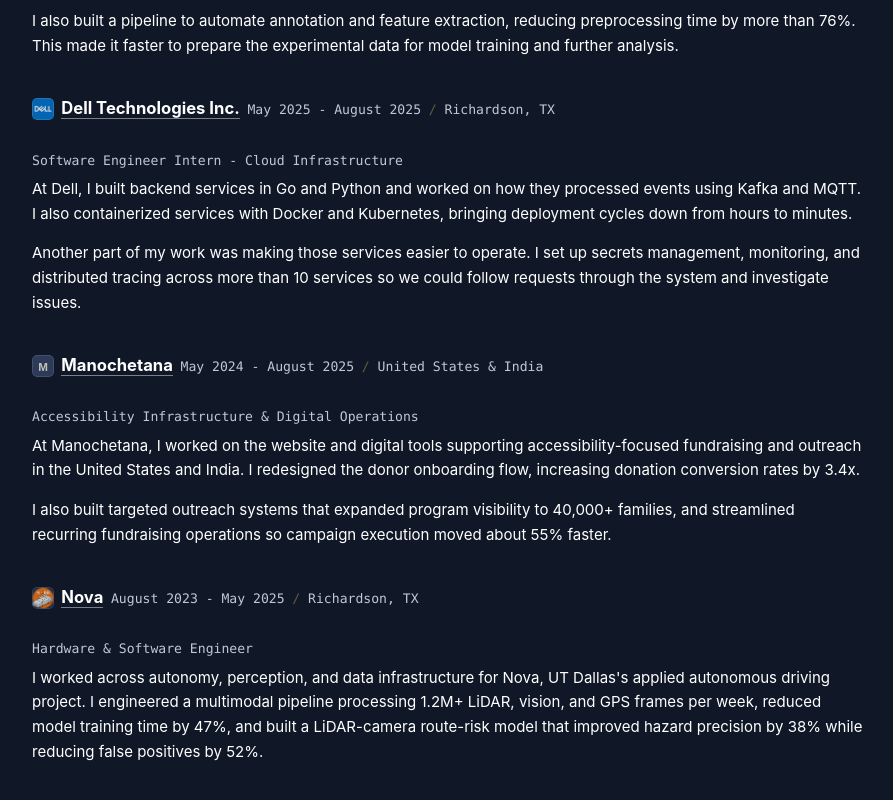
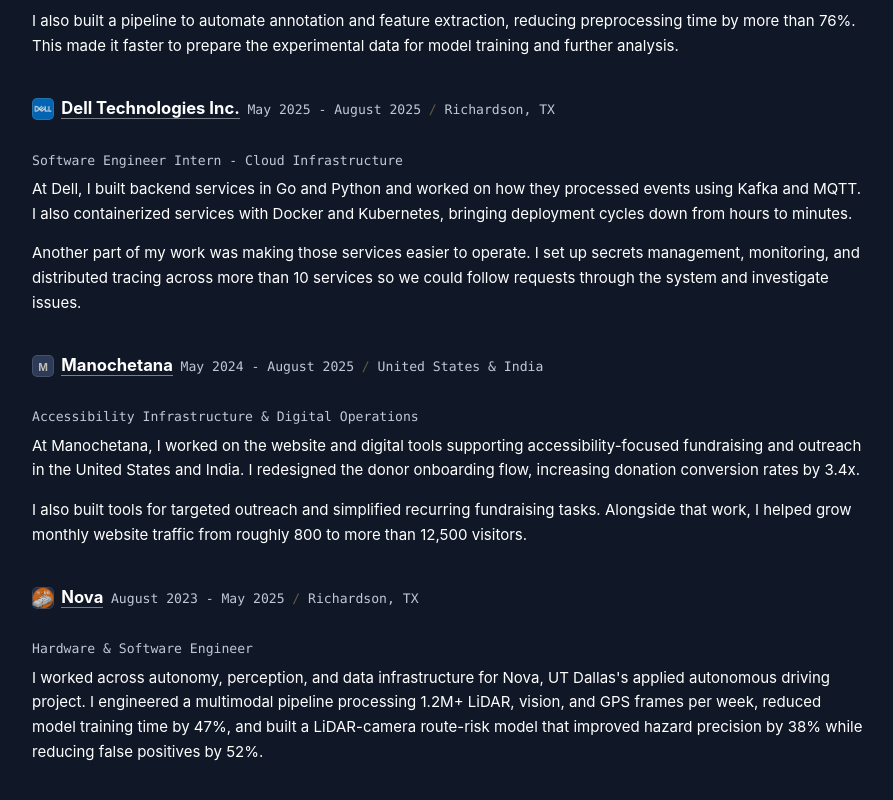
Before and after one commit to suhaasgaddala/personalwebsite, a Next.js app: page / in a window 1280 px wide. Shown: the part 2526-3326 px from the top of the page, without its empty margins (96-989 px from the left). Built offline with nearby package versions, Linux system fonts and the light colour scheme.

Commit message:
Simplify Manochetana outreach description

```diff
--- a/data/experience.ts
+++ b/data/experience.ts
@@ -43,7 +43,7 @@
     location: "United States & India",
     summary: `At Manochetana, I worked on the website and digital tools supporting accessibility-focused fundraising and outreach in the United States and India. I redesigned the donor onboarding flow, increasing donation conversion rates by 3.4x.
 
-I also built targeted outreach systems that expanded program visibility to 40,000+ families, and streamlined recurring fundraising operations so campaign execution moved about 55% faster.`
+I also built tools for targeted outreach and simplified recurring fundraising tasks. Alongside that work, I helped grow monthly website traffic from roughly 800 to more than 12,500 visitors.`
   },
   {
     company: "Nova",
```
